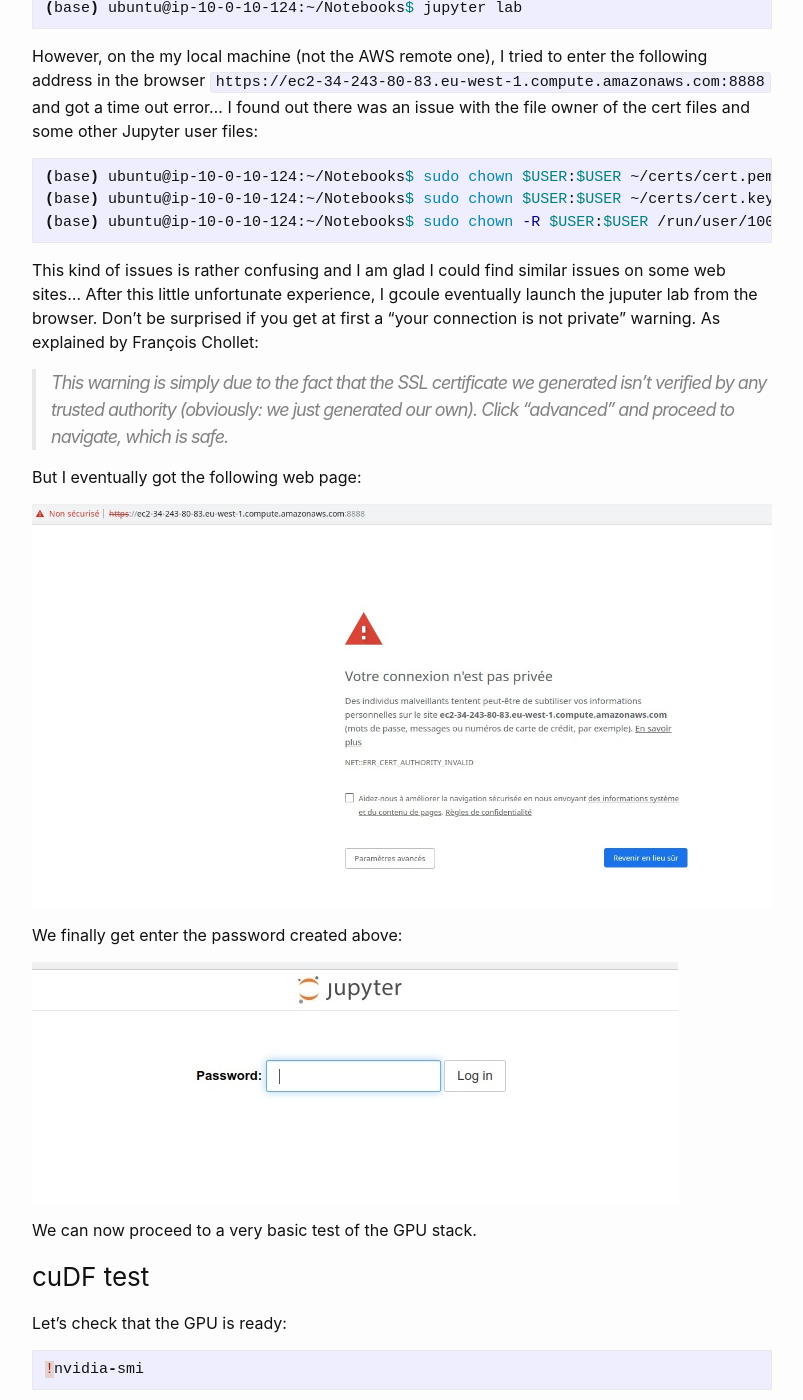
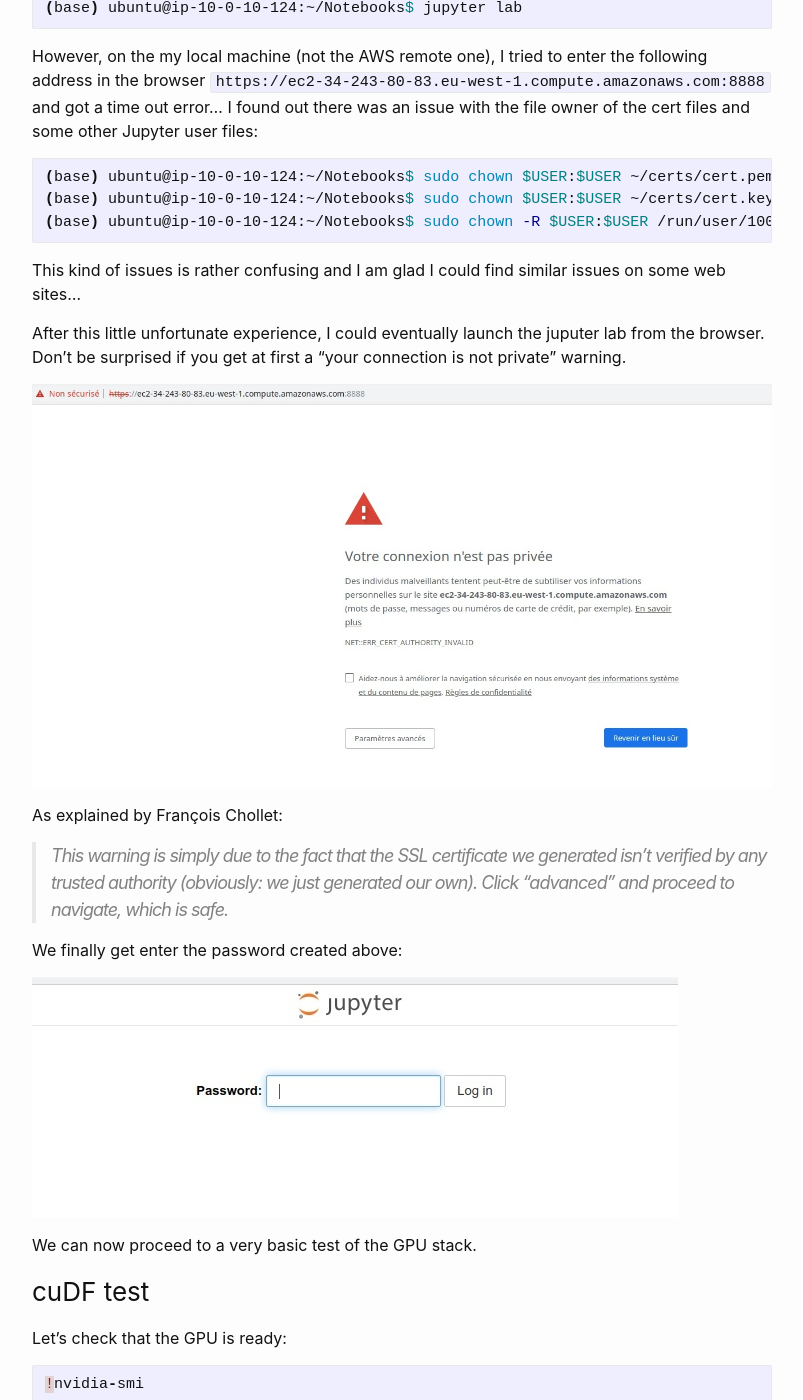
Before and after one commit to aetperf/aetperf.github.io, a Jekyll site: the page built from _posts/2019-05-06-GPU-Analytics-Ep-2,-Load-some-data-from-OmniSci-into-a-GPU-dataframe.md, in a window 1280 px wide and 1400 px high, scrolled down 6326 px. Shown: the whole window, without its empty margins (238-1041 px from the left). Built offline with Jekyll 4.4.1, drawn with Linux system fonts in a browser that asks for light colours.

Commit message:
fixed a typo

````diff
--- a/_posts/2019-05-06-GPU-Analytics-Ep-2,-Load-some-data-from-OmniSci-into-a-GPU-dataframe.md
+++ b/_posts/2019-05-06-GPU-Analytics-Ep-2,-Load-some-data-from-OmniSci-into-a-GPU-dataframe.md
@@ -231,13 +231,15 @@
 (base) ubuntu@ip-10-0-10-124:~/Notebooks$ sudo chown -R $USER:$USER /run/user/1000/jupyter/
 ```
 
-This kind of issues is rather confusing and I am glad I could find similar issues on some web sites... After this little unfortunate experience, I gcoule eventually launch the juputer lab from the browser. Don't be surprised if you get at first a "your connection is not private" warning. As explained by François Chollet:
+This kind of issues is rather confusing and I am glad I could find similar issues on some web sites...
+
+After this little unfortunate experience, I could eventually launch the juputer lab from the browser. Don't be surprised if you get at first a "your connection is not private" warning.
+
+![Jupyter_01](/img/2019-05-06_01/20190506_jupyter_01.jpg)
+
+As explained by François Chollet:
 
 > This warning is simply due to the fact that the SSL certificate we generated isn't verified by any trusted authority (obviously: we just generated our own). Click "advanced" and proceed to navigate, which is safe.
-
-But I eventually got the following web page:
-
-![Jupyter_01](/img/2019-05-06_01/20190506_jupyter_01.jpg)
 
 We finally get enter the password created above:
 
````
